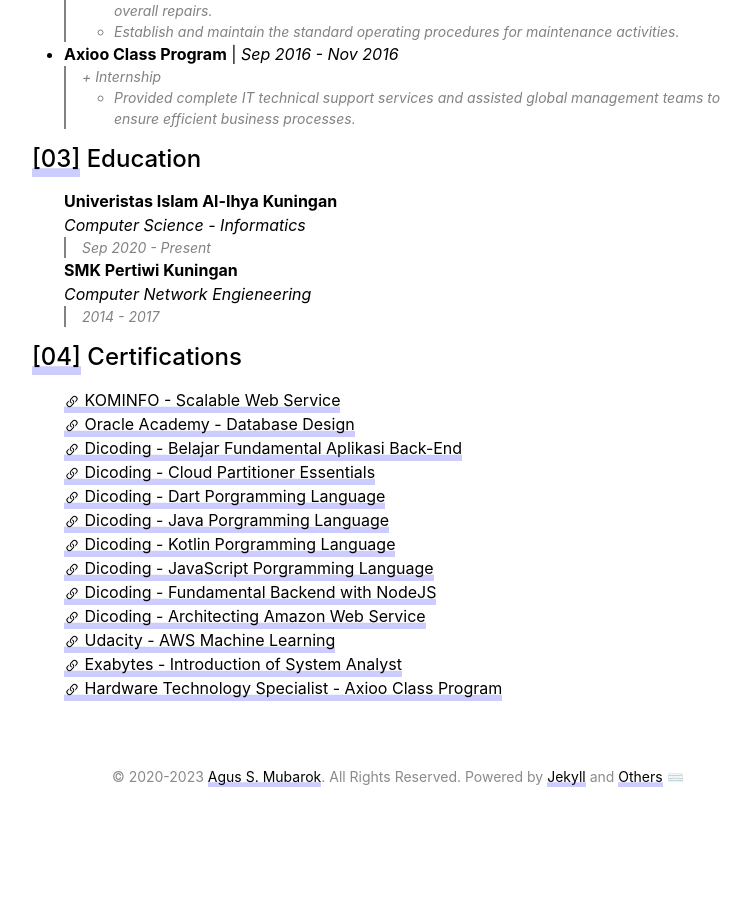
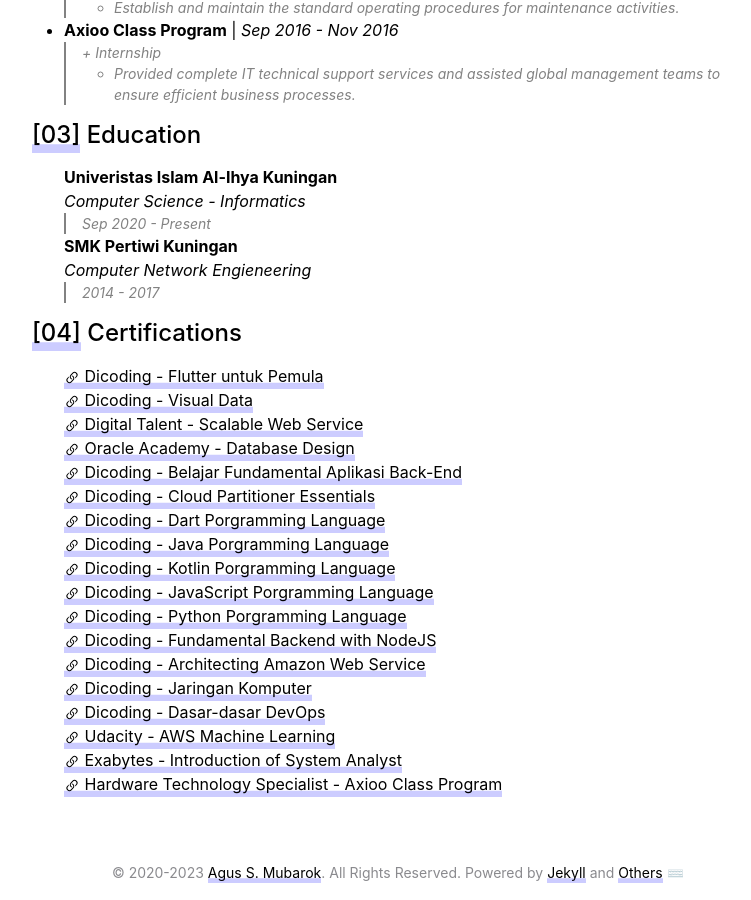
Before and after one commit to mrgsrylm/mrgsrylm.github.io, a Jekyll site: the page built from pages/me.md, in a window 1280 px wide and 900 px high, scrolled down 1814 px. Shown: the whole window, without its empty margins (242-993 px from the left). Built offline with Jekyll 4.4.1, drawn with Linux system fonts in a browser that asks for light colours; before the commit the page ends 2618 px from its top, so only the background shows below that; some of the changed text lies outside the part shown.

Commit message:
update certificates

```diff
--- a/_data/certifications.yml
+++ b/_data/certifications.yml
@@ -1,4 +1,8 @@
-- title: KOMINFO - Scalable Web Service
+- title: Dicoding - Flutter untuk Pemula
+  url: https://www.dicoding.com/certificates/KEXLLL4LMXG2
+- title: Dicoding - Visual Data
+  url: https://www.dicoding.com/certificates/98XWVG5YLPM3
+- title: Digital Talent - Scalable Web Service
   url: https://digitalent.kominfo.go.id/cek-sertifikat?registrasi=1955617840-152
 - title: Oracle Academy - Database Design
   url: https://gusriil.github.io/assets/misc/oracle-academy-database-design-certificate.pdf
@@ -14,10 +18,16 @@
   url: https://www.dicoding.com/certificates/QLZ98Y39DX5D
 - title: Dicoding - JavaScript Porgramming Language
   url: https://www.dicoding.com/certificates/81P28O7JNPOY
+- title: Dicoding - Python Porgramming Language
+  url: https://www.dicoding.com/certificates/1RXY06OW3ZVM
 - title: Dicoding - Fundamental Backend with NodeJS
   url: https://www.dicoding.com/certificates/N9ZOD1950PG5
 - title: Dicoding - Architecting Amazon Web Service
   url: https://www.dicoding.com/certificates/GRX5G8NN2X0M
+- title: Dicoding - Jaringan Komputer
+  url: https://www.dicoding.com/certificates/L4PQ8GLK4ZO1
+- title: Dicoding - Dasar-dasar DevOps
+  url: https://www.dicoding.com/certificates/07Z68VEORXQR
 - title: Udacity - AWS Machine Learning
   url: https://confirm.udacity.com/7XJXCVQV
 - title: Exabytes - Introduction of System Analyst
--- a/pages/me.md
+++ b/pages/me.md
@@ -23,8 +23,8 @@
 
 <hr>
 <div>
-    👨‍💻 <b>I'm building applications: </b> Poy Wallet, <del>Vaccine Partners</del>. <br>
-    📙 <b>I'm studying about</b> Database Design & SQL at <a href="https://academy.oracle.com/">Oracle Academy</a>, <del>Scalable Web Service at <a href="https://www.hacktiv8.com/scalable-web-services-with-golang" target="_blank">Hactiv8</a></del>.
+    👨‍💻 <b>I'm building applications: </b> <del>Poy Wallet</del>, <del>Vaccine Partners</del>. <br>
+    📙 <b>I'm studying about</b> Backend Expert at <a href="https://www.dicoding.com/academies/276">Dicoding</a>, <del>Scalable Web Service at <a href="https://www.hacktiv8.com/scalable-web-services-with-golang" target="_blank">Hactiv8</a></del>.
 </div>
 <hr>
 
```
Also changed, not shown: other parts of pages/me.md (+1 -1 lines), Gemfile.lock, 1 other file.
